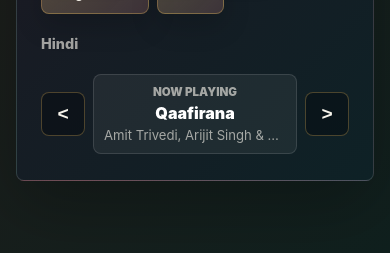
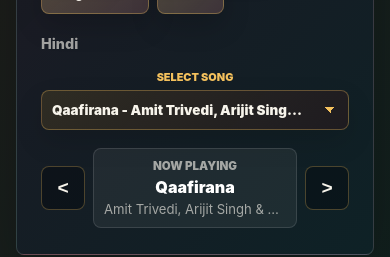
Before and after one commit to Prash4nt-K/Jamieverse, an Angular app: page /jukebox in a window 390 px wide. Shown: the part 1054-1311 px from the top of the page. Built offline with nearby package versions, Linux system fonts and the light colour scheme.

Commit message:
Select song option added to jukebox

```diff
--- a/src/app/pages/jukebox/jukebox.html
+++ b/src/app/pages/jukebox/jukebox.html
@@ -45,6 +45,28 @@
       <p>{{ selectedPlaylist.name }}</p>
     </div>
 
+    @if (selectedPlaylist.songs.length) {
+      <div class="song-select-control">
+        <span>Select song</span>
+        <details class="song-dropdown">
+          <summary>
+            {{ selectedSong.artist ? selectedSong.title + ' - ' + selectedSong.artist : selectedSong.title }}
+          </summary>
+          <div class="song-dropdown-menu">
+            @for (song of selectedPlaylist.songs; track song.youtubeUrl; let songIndex = $index) {
+              <button
+                type="button"
+                [class.active]="songIndex === selectedSongIndex"
+                (click)="selectSong(songIndex, $event)"
+              >
+                {{ song.artist ? song.title + ' - ' + song.artist : song.title }}
+              </button>
+            }
+          </div>
+        </details>
+      </div>
+    }
+
     <div class="track-controls" aria-label="Jukebox track controls">
       <button type="button" (click)="playPreviousSong()">&lt; Previous</button>
       @if (selectedSong) {
--- a/src/app/pages/jukebox/jukebox.ts
+++ b/src/app/pages/jukebox/jukebox.ts
@@ -54,6 +54,13 @@
     this.selectedSongIndex = 0;
   }
 
+  selectSong(index: number, event: Event) {
+    this.selectedSongIndex = index;
+
+    const dropdown = (event.currentTarget as HTMLElement).closest('details');
+    dropdown?.removeAttribute('open');
+  }
+
   playPreviousSong() {
     const songCount = this.selectedPlaylist?.songs.length ?? 0;
 
--- a/src/styles.css
+++ b/src/styles.css
@@ -551,6 +551,105 @@
   color: rgba(247, 244, 235, 0.62);
   font-size: 0.9rem;
   font-weight: 800;
+}
+
+.song-select-control {
+  display: grid;
+  gap: 8px;
+  justify-items: center;
+  width: 100%;
+  box-sizing: border-box;
+  padding: 0 24px 18px;
+  text-align: center;
+}
+
+.song-select-control > span {
+  color: #f4c15d;
+  font-size: 0.72rem;
+  font-weight: 900;
+  letter-spacing: 0;
+  text-transform: uppercase;
+}
+
+.song-dropdown {
+  width: 100%;
+  max-width: 520px;
+  min-width: 0;
+}
+
+.song-dropdown summary {
+  display: block;
+  overflow: hidden;
+  box-sizing: border-box;
+  min-height: 42px;
+  width: 100%;
+  padding: 11px 44px 10px 16px;
+  border: 1px solid rgba(244, 193, 93, 0.32);
+  border-radius: 8px;
+  color: #f7f4eb;
+  background:
+    linear-gradient(45deg, transparent 50%, #f4c15d 50%) calc(100% - 20px) 50% / 7px 7px no-repeat,
+    linear-gradient(135deg, #f4c15d 50%, transparent 50%) calc(100% - 15px) 50% / 7px 7px no-repeat,
+    linear-gradient(135deg, rgba(244, 193, 93, 0.14), rgba(255, 94, 91, 0.08)),
+    rgba(3, 8, 12, 0.42);
+  box-shadow: 0 12px 28px rgba(0, 0, 0, 0.12);
+  cursor: pointer;
+  font-size: 0.95rem;
+  font-weight: 900;
+  list-style: none;
+  text-align: center;
+  text-overflow: ellipsis;
+  white-space: nowrap;
+}
+
+.song-dropdown summary::-webkit-details-marker {
+  display: none;
+}
+
+.song-dropdown summary:focus {
+  outline: 2px solid rgba(244, 193, 93, 0.34);
+  outline-offset: 3px;
+}
+
+.song-dropdown-menu {
+  display: grid;
+  gap: 3px;
+  box-sizing: border-box;
+  width: 100%;
+  max-height: min(320px, 58vh);
+  overflow: auto;
+  margin-top: 8px;
+  padding: 6px;
+  border: 1px solid rgba(244, 193, 93, 0.32);
+  border-radius: 8px;
+  background: rgba(16, 22, 24, 0.98);
+  box-shadow: 0 18px 42px rgba(0, 0, 0, 0.34);
+}
+
+.song-dropdown-menu button {
+  min-height: 38px;
+  padding: 8px 10px;
+  border: 1px solid transparent;
+  border-radius: 7px;
+  color: #f7f4eb;
+  background: transparent;
+  font-size: 0.95rem;
+  font-weight: 800;
+  line-height: 1.25;
+  text-align: left;
+  overflow-wrap: anywhere;
+  cursor: pointer;
+}
+
+.song-dropdown-menu button.active {
+  color: #211d1a;
+  background: #f4c15d;
+}
+
+.song-dropdown-menu button:not(.active):hover {
+  border-color: rgba(244, 193, 93, 0.22);
+  color: #f4c15d;
+  background: rgba(244, 193, 93, 0.09);
 }
 
 .track-controls {
@@ -1599,6 +1698,29 @@
     flex-direction: column;
   }
 
+  .song-select-control {
+    justify-items: center;
+    padding: 0 24px 16px;
+    text-align: center;
+  }
+
+  .song-dropdown {
+    width: 100%;
+  }
+
+  .song-dropdown summary {
+    font-size: 0.9rem;
+    text-align: center;
+  }
+
+  .song-dropdown-menu {
+    width: 100%;
+  }
+
+  .song-dropdown-menu button {
+    font-size: 0.9rem;
+  }
+
   .track-controls {
     grid-template-columns: 1fr;
   }
@@ -1617,6 +1739,35 @@
 }
 
 @media (max-width: 520px) {
+  .song-select-control {
+    gap: 6px;
+    padding: 0 24px 14px;
+  }
+
+  .song-select-control > span {
+    font-size: 0.68rem;
+  }
+
+  .song-dropdown summary {
+    min-height: 40px;
+    padding-right: 38px;
+    padding-left: 10px;
+    background:
+      linear-gradient(45deg, transparent 50%, #f4c15d 50%) calc(100% - 17px) 50% / 6px 6px no-repeat,
+      linear-gradient(135deg, #f4c15d 50%, transparent 50%) calc(100% - 13px) 50% / 6px 6px no-repeat,
+      linear-gradient(135deg, rgba(244, 193, 93, 0.14), rgba(255, 94, 91, 0.08)),
+      rgba(3, 8, 12, 0.42);
+    font-size: 0.84rem;
+  }
+
+  .song-dropdown-menu {
+    max-height: min(300px, 54vh);
+  }
+
+  .song-dropdown-menu button {
+    font-size: 0.84rem;
+  }
+
   .track-controls {
     grid-template-columns: 44px minmax(0, 1fr) 44px;
     gap: 8px;
```
